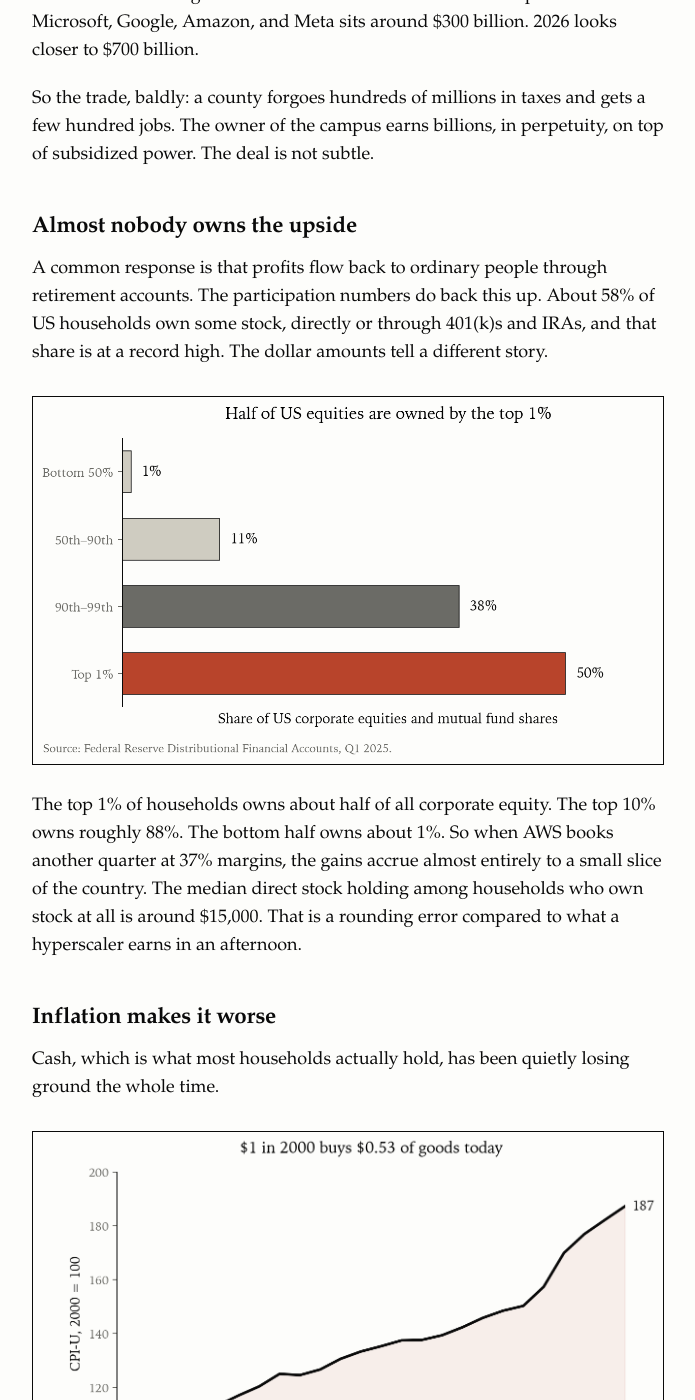
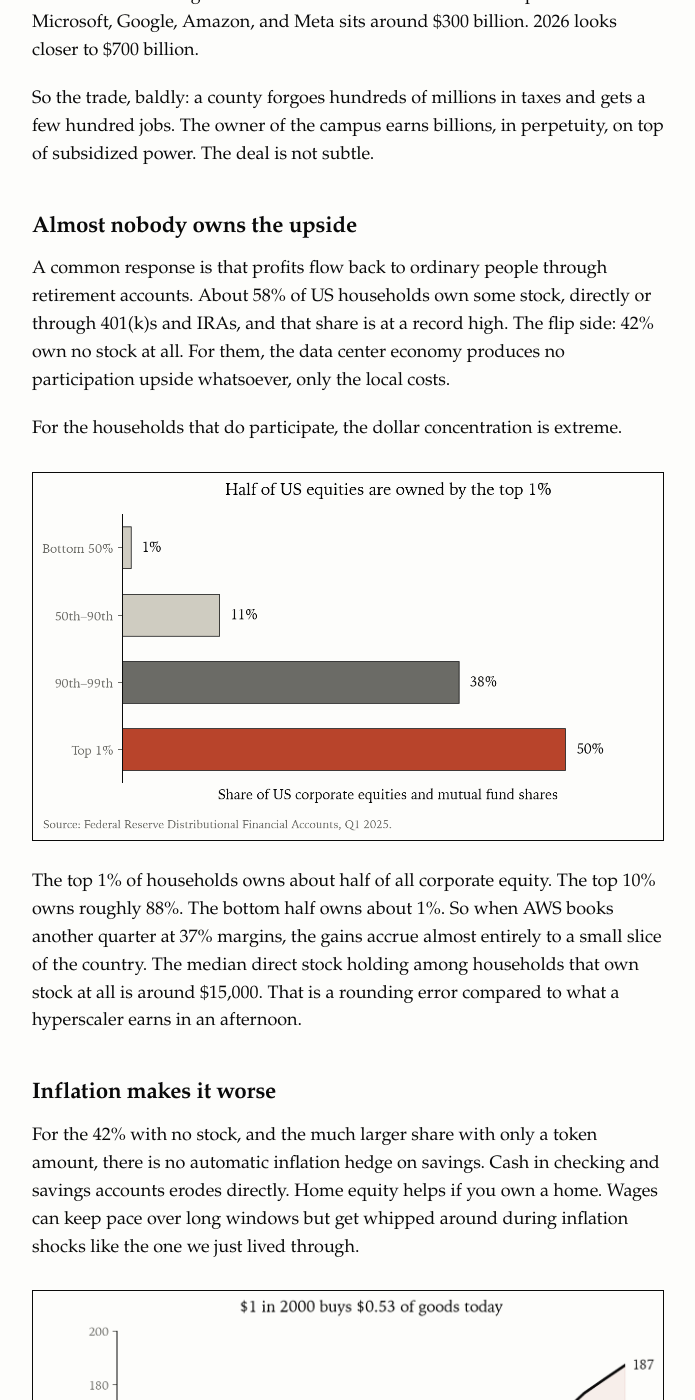
Before and after one commit to peterghrong/peterghrong.github.io, a Jekyll site: the page built from _posts/2026-05-17-on-the-data-center-backlash.md, in a window 1280 px wide and 1400 px high, scrolled down 1275 px. Shown: the whole window, without its empty margins (292-987 px from the left). Built offline with Jekyll 4.4.1, drawn with Linux system fonts in a browser that asks for light colours; some of the changed text lies outside the part shown.

Commit message:
Sharpen equity-access argument: 42% own zero stock; cut weak counter
Removes the private-market-access counter-argument (interval funds and
secondary platforms are still mostly inaccessible). Surfaces the 42%
of US households with no equity exposure earlier, and tightens the
inflation framing to be honest about housing and wages.

Co-Authored-By: Claude Opus 4.7 <noreply@anthropic.com>

```diff
--- a/_posts/2026-05-17-on-the-data-center-backlash.md
+++ b/_posts/2026-05-17-on-the-data-center-backlash.md
@@ -23,19 +23,21 @@ So the trade, baldly: a county forgoes hundreds of millions in taxes and gets a
 
 ## Almost nobody owns the upside
 
-A common response is that profits flow back to ordinary people through retirement accounts. The participation numbers do back this up. About 58% of US households own some stock, directly or through 401(k)s and IRAs, and that share is at a record high. The dollar amounts tell a different story.
+A common response is that profits flow back to ordinary people through retirement accounts. About 58% of US households own some stock, directly or through 401(k)s and IRAs, and that share is at a record high. The flip side: 42% own no stock at all. For them, the data center economy produces no participation upside whatsoever, only the local costs.
+
+For the households that do participate, the dollar concentration is extreme.
 
 ![Half of US equities are owned by the top 1%](/assets/img/posts/data-centers/equity_concentration.png)
 
-The top 1% of households owns about half of all corporate equity. The top 10% owns roughly 88%. The bottom half owns about 1%. So when AWS books another quarter at 37% margins, the gains accrue almost entirely to a small slice of the country. The median direct stock holding among households who own stock at all is around $15,000. That is a rounding error compared to what a hyperscaler earns in an afternoon.
+The top 1% of households owns about half of all corporate equity. The top 10% owns roughly 88%. The bottom half owns about 1%. So when AWS books another quarter at 37% margins, the gains accrue almost entirely to a small slice of the country. The median direct stock holding among households that own stock at all is around $15,000. That is a rounding error compared to what a hyperscaler earns in an afternoon.
 
 ## Inflation makes it worse
 
-Cash, which is what most households actually hold, has been quietly losing ground the whole time.
+For the 42% with no stock, and the much larger share with only a token amount, there is no automatic inflation hedge on savings. Cash in checking and savings accounts erodes directly. Home equity helps if you own a home. Wages can keep pace over long windows but get whipped around during inflation shocks like the one we just lived through.
 
 ![One dollar in 2000 buys 53 cents of goods today](/assets/img/posts/data-centers/cumulative_inflation.png)
 
-A dollar saved in 2000 buys about 53 cents of goods today. From 2020 alone, prices are up 23%. If you weren't holding equities, or holding them in serious size, you got smaller in real terms while the data center economy got bigger.
+A dollar saved in 2000 buys about 53 cents of goods today. From 2020 alone, prices are up 23%. Households without meaningful equity exposure got smaller in real terms while the data center economy got bigger. The asset that protects against this, broad equity ownership, is exactly the asset most of these households do not have.
 
 ## Even public market investors are getting cut out
 
@@ -59,10 +61,6 @@ Property tax revenue from data centers, where it survives the abatements, can be
 
 Data centers are also genuinely critical infrastructure. Cloud, AI, payments, government services, all of it runs on them. We are going to build a lot more of them whether the local politics like it or not.
 
-On equity access: 401(k)s and IRAs since the 1970s have broadened indirect equity ownership enormously. Long-duration equity holders, even small ones, have outpaced inflation by a comfortable margin over twenty and thirty year windows. And private market access is slowly opening up through interval funds, secondary platforms like Forge and EquityZen, and recent regulatory work on adding private assets to retirement plans.
-
-The honest framing: ordinary people do have some access to capital returns. That access is just structurally late, structurally smaller, and structurally more expensive than the access available to the people who already have capital.
-
 ## The dismissal
 
 The public response from people with the largest exposure to the buildout mostly does not engage with any of this. Take Marc Andreessen, whose firm has invested heavily in the AI companies filling these facilities with GPUs. He recently endorsed a thread arguing that the anti-data-center movement is just the latest version of an activist playbook.
```
